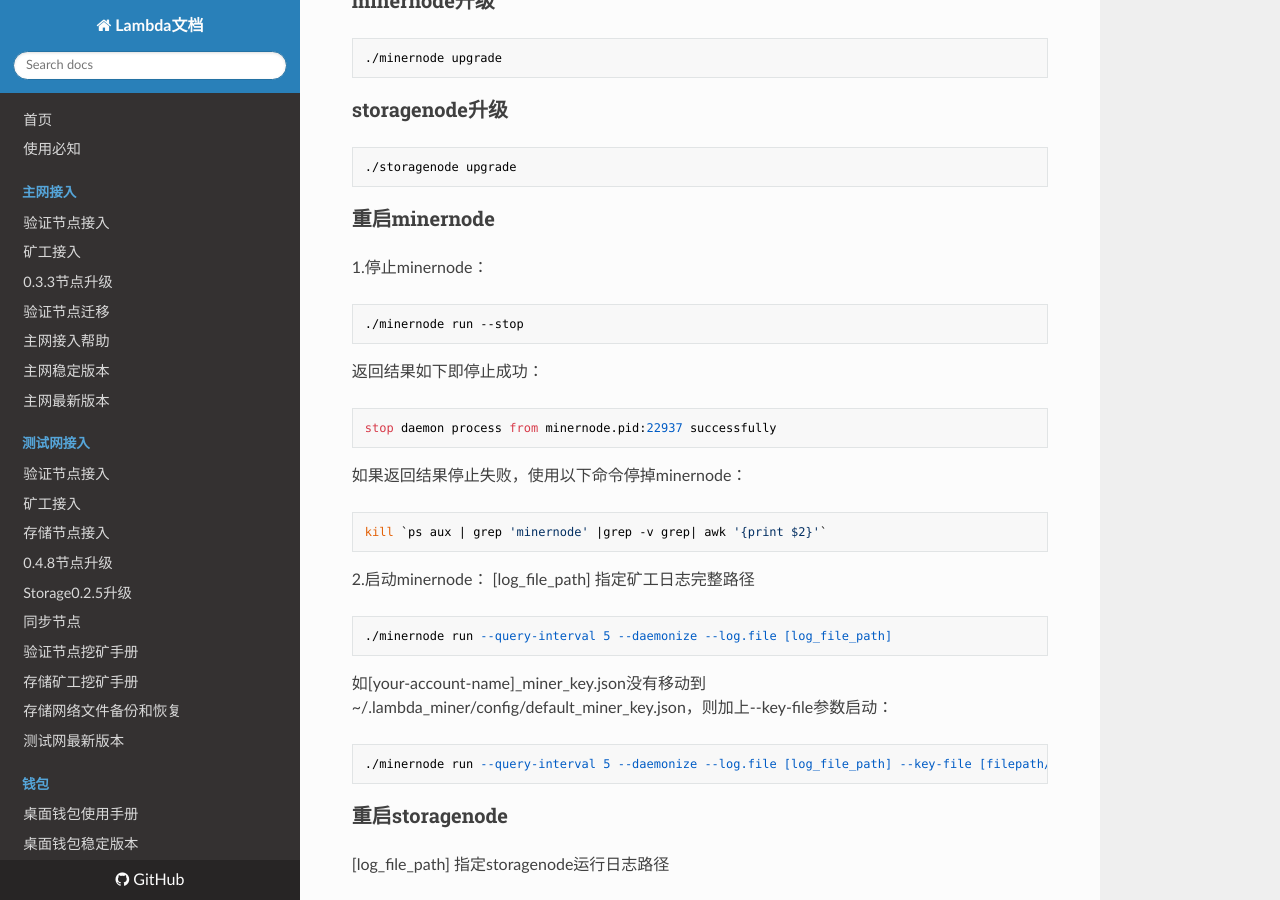
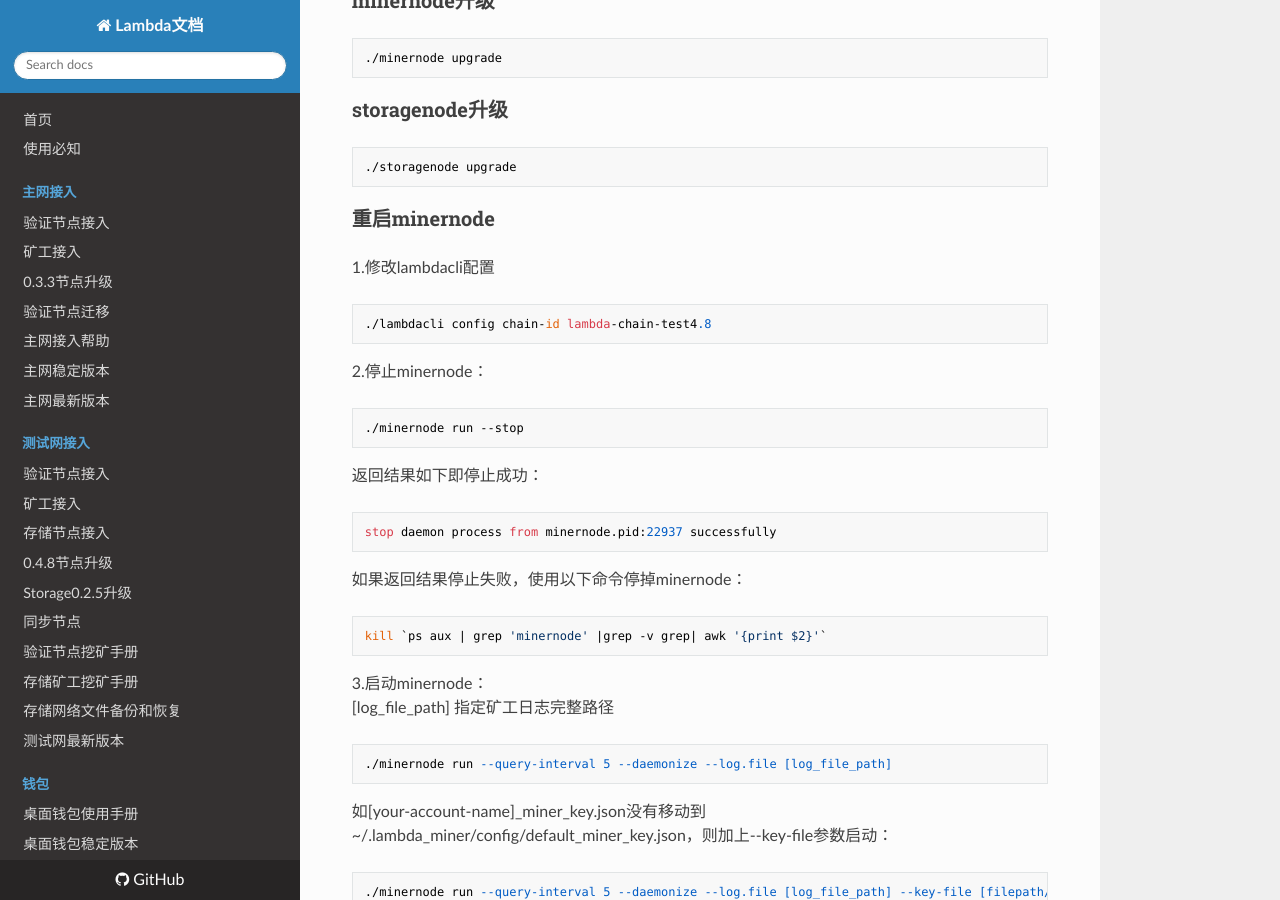
Before and after one commit to fireagainsmile/launch, an MkDocs documentation site: the page built from docs/Lambda-Store-Upgrade.md, in a window 1280 px wide and 900 px high, scrolled down 844 px. Built offline with MkDocs 1.6.1, drawn with Linux system fonts in a browser that asks for light colours; nearby versions of some CDN libraries.

Commit message:
Update Lambda-Store-Upgrade.md

````diff
--- a/docs/Lambda-Store-Upgrade.md
+++ b/docs/Lambda-Store-Upgrade.md
@@ -43,7 +43,12 @@ cd lambda-storage-0.2.5-testnet
 ```
 
 ### 重启minernode
-1.停止minernode：
+1.修改lambdacli配置
+```
+./lambdacli config chain-id lambda-chain-test4.8
+```
+
+2.停止minernode：
 ```
 ./minernode run --stop
 ```
@@ -55,7 +60,7 @@ stop daemon process from minernode.pid:22937 successfully
 ```
 kill `ps aux | grep 'minernode' |grep -v grep| awk '{print $2}'`
 ```
-2.启动minernode：
+3.启动minernode：
 [log_file_path] 指定矿工日志完整路径
 ```
 ./minernode run --query-interval 5 --daemonize --log.file [log_file_path]
````
